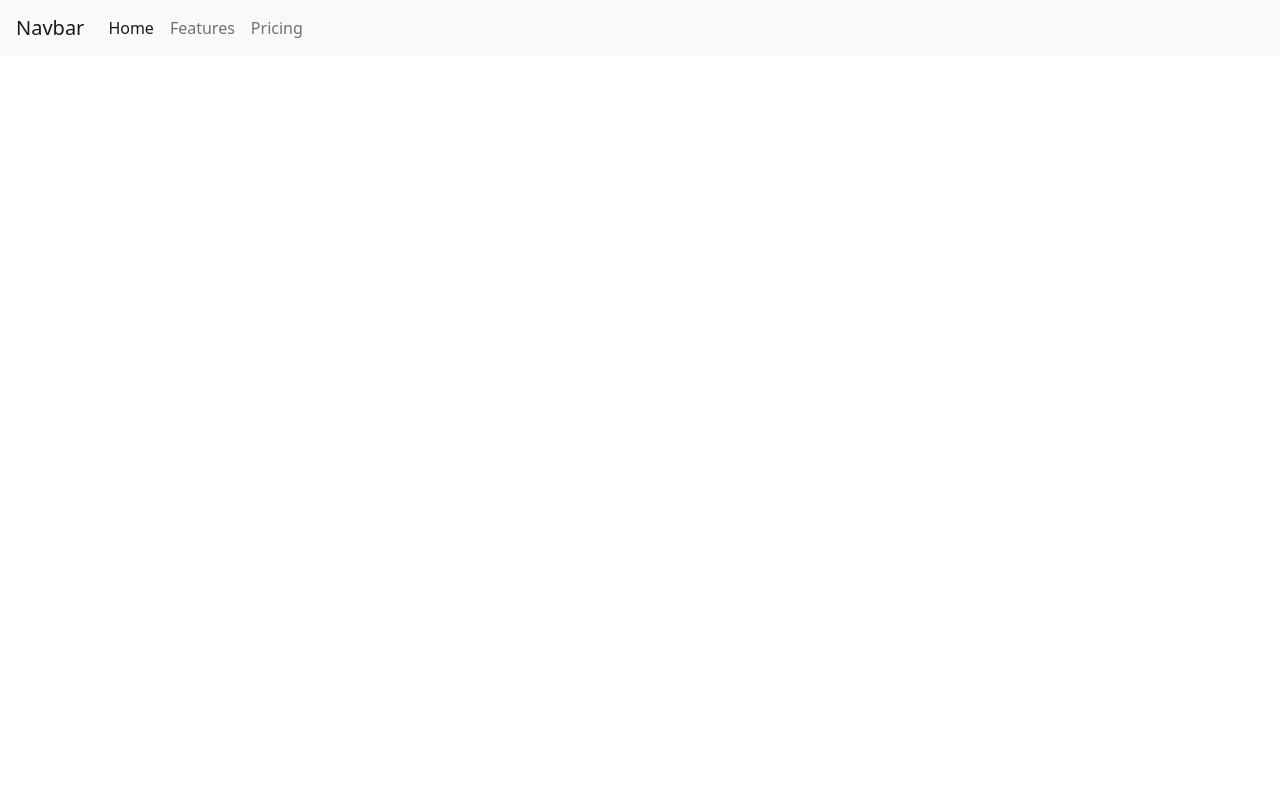
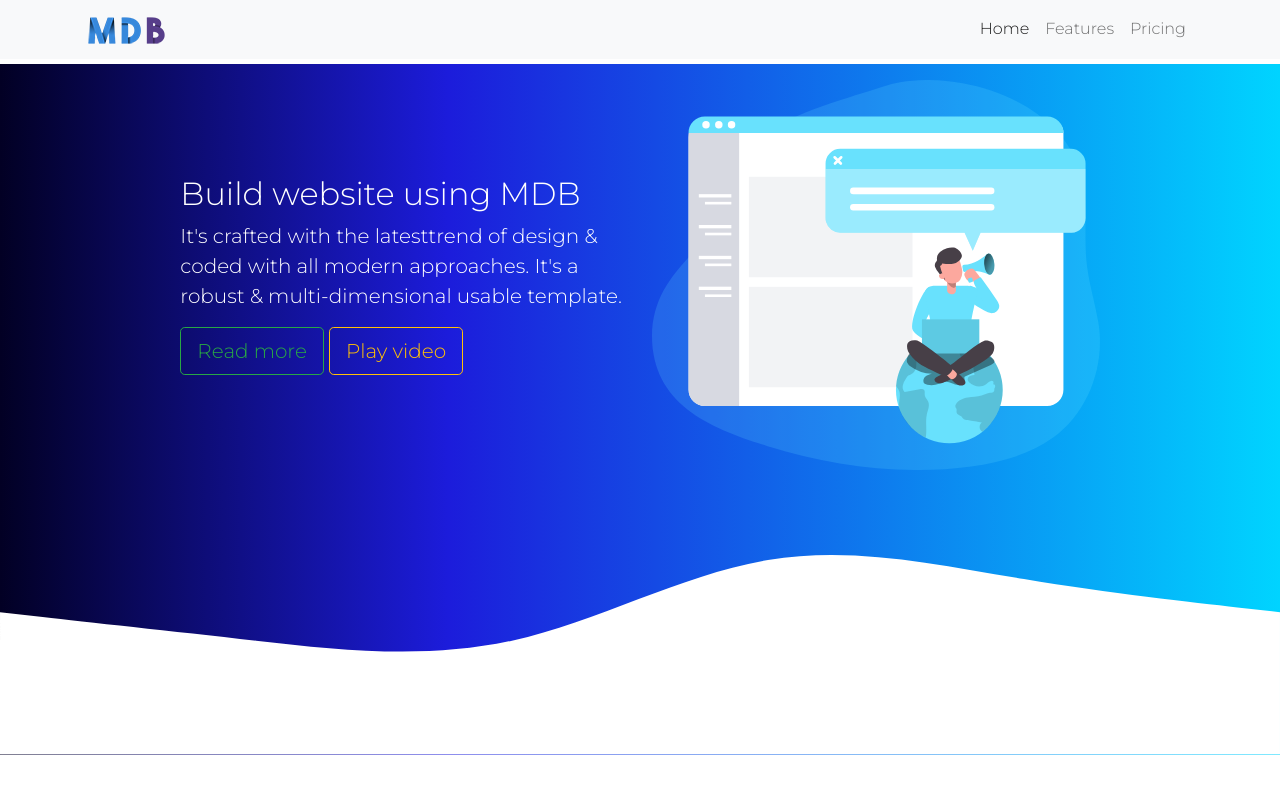
Before and after one commit to dawidmwojciechowski/bootstrap-tutorial, a website: page index.html in a window 1280 px wide. Drawn offline with Linux system fonts and the light colour scheme.

Commit message:
header 16_58

```diff
--- a/css/styles.css
+++ b/css/styles.css
@@ -0,0 +1,20 @@
+html,
+body {
+    height: 100%;
+    font-size: 1rem;
+    font-family: "Montserrat", sans-serif;
+}
+
+
+
+
+.gradient {
+    background: rgb(2,0,36);
+    background: linear-gradient(90deg, rgba(2,0,36,1) 0%, rgba(28,28,219,1) 35%, rgba(0,212,255,1) 100%);
+}
+
+.page-header {
+    margin-top: 4rem;
+    font-size: 1.25rem;
+    color: #fff;
+}
--- a/index.html
+++ b/index.html
@@ -12,9 +12,9 @@
     />
   </head>
   <body>
-    <nav class="navbar navbar-expand-lg navbar-light bg-light">
-      <div class="container-fluid">
-        <a class="navbar-brand" href="#">Navbar</a>
+    <nav class="navbar navbar-expand-lg navbar-light bg-light fixed-top">
+      <div class="container">
+        <a class="navbar-brand" href="#"><img src="/img/logo.png" alt=""></a>
         <button
           class="navbar-toggler"
           type="button"
@@ -25,7 +25,10 @@
           aria-label="Toggle navigation">
           <span class="navbar-toggler-icon"></span>
         </button>
-        <div class="collapse navbar-collapse" id="navbarNav">
+        <div
+          class="collapse navbar-collapse justify-content-end"
+          id="navbarNav"
+        >
           <ul class="navbar-nav">
             <li class="nav-item">
               <a class="nav-link active" aria-current="page" href="#">Home</a>
@@ -36,11 +39,40 @@
             <li class="nav-item">
               <a class="nav-link" href="#">Pricing</a>
             </li>
-
           </ul>
         </div>
       </div>
     </nav>
+    <header class="page-header gradient">
+      <div class="container pt-3">
+        <div class="row align-items-center justify-content-center">
+          <div class="col-md-5">
+            <h2>Build website using MDB</h2>
+
+            <p>It's crafted with the latesttrend of design & coded with all
+              modern approaches. It's a robust & multi-dimensional usable
+              template.
+            </p>
+
+            <button type="button" class="btn btn-outline-success btn-lg">
+              Read more
+            </button>
+
+            <button type="button" class="btn btn-outline-warning btn-lg">
+              Play video
+            </button>
+          </div>
+          <div class="col-md-5">
+            <img
+              src="/img/email_campaign_monochromatic.svg"
+              alt="Header image"
+              />
+          </div>
+        </div>
+      </div>
+
+      <svg xmlns="http://www.w3.org/2000/svg" viewBox="0 0 1440 320"><path fill="#fff" fill-opacity="1" d="M0,160L48,165.3C96,171,192,181,288,192C384,203,480,213,576,192C672,171,768,117,864,101.3C960,85,1056,107,1152,122.7C1248,139,1344,149,1392,154.7L1440,160L1440,320L1392,320C1344,320,1248,320,1152,320C1056,320,960,320,864,320C768,320,672,320,576,320C480,320,384,320,288,320C192,320,96,320,48,320L0,320Z"></path></svg>
+    </header>
     <script src="js/bootstrap.min.js"></script>
   </body>
 </html>
```
